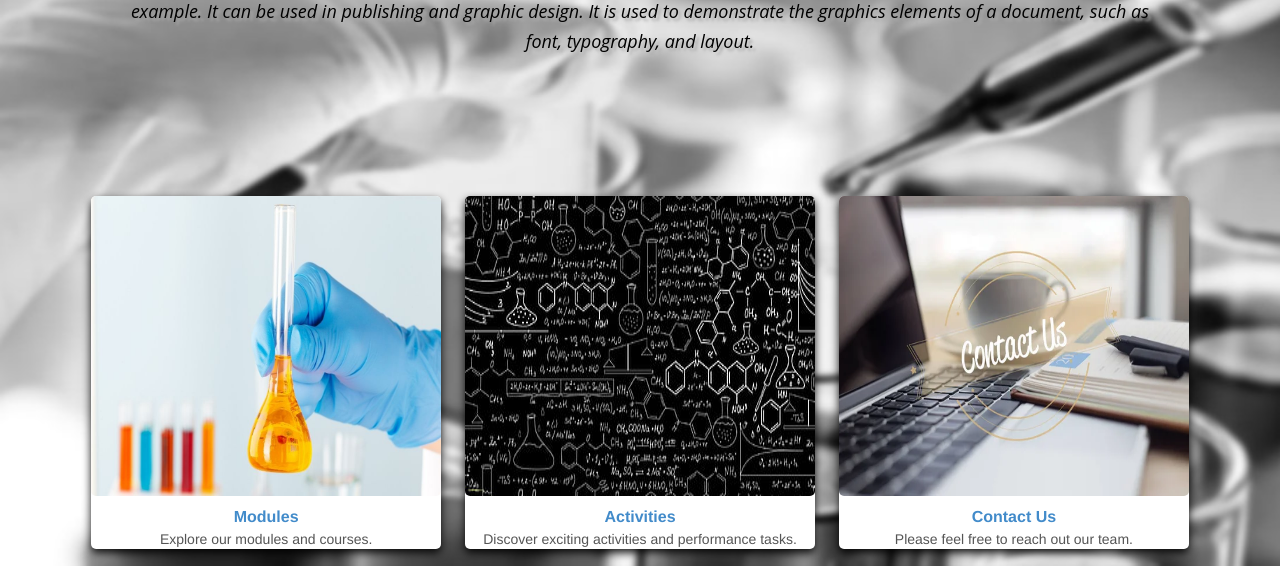
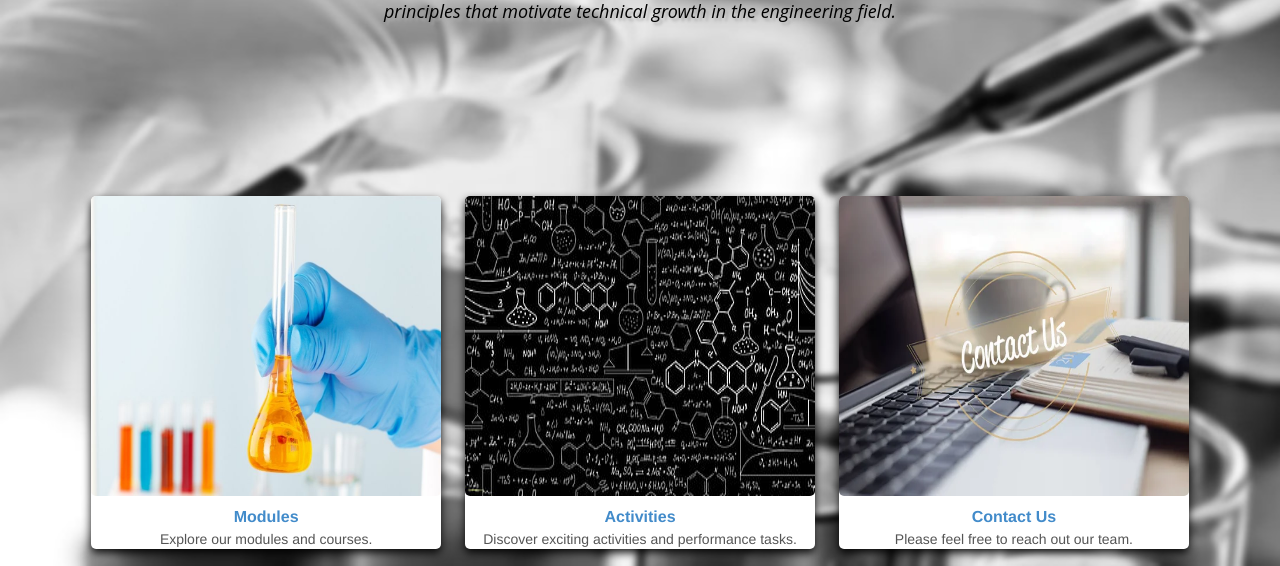
Before and after one commit to symonchristopher-bolinas/web, a plain HTML site: page index.html in a window 1280 px wide. Shown: the part 234-800 px from the top of the page. Drawn offline with Linux system fonts and the light colour scheme.

Commit message:
Update index.html

```diff
--- a/index.html
+++ b/index.html
@@ -45,7 +45,7 @@
             <div class="row text-center">
                 <div  class="col-md-12" >
                     <span class="head-main" >Chemistry for Engineers</span>
-                    <h3 class="head-last"><i>Lorem ipsum is a dummy taphics elements of a docuis a dummy text used to replace text in some areas just for the purpose of an example. It can be used in publishing and graphic design. It is used to demonstrate the graphics elements of a document, such as font, typography, and layout.</i></h3>
+                    <h3 class="head-last"><i>Welcome to our Chemistry for Engineers platform, your gateway to the intersection of chemistry and engineering. Explore key principles that motivate technical growth in the engineering field.</i></h3>
                 </div>
             </div>
         </div>
```
